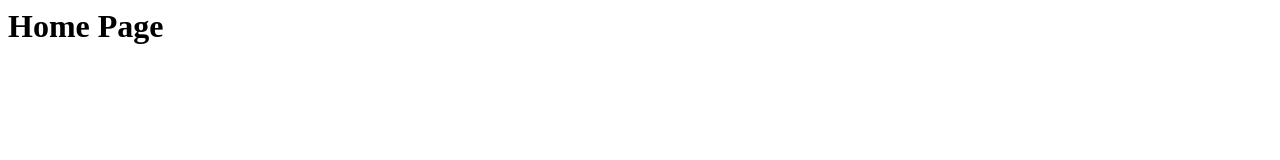
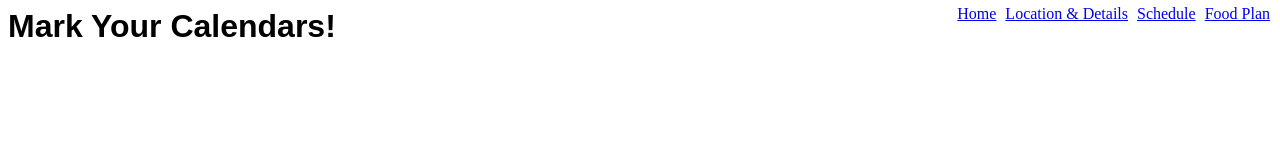
Before and after one commit to LeRandy/513_AS1, a plain HTML site: page index.html in a window 1280 px wide. Drawn offline with Linux system fonts and the light colour scheme.

Commit message:
Added files.

```diff
--- a/index.html
+++ b/index.html
@@ -1 +1,22 @@
-<h1>Home Page</h1>
+<!DOCTYPE>
+<html>
+	<head>
+		<link rel="stylesheet" href="style.css">
+	</head>
+	<body>
+		<nav>
+			<a href="index.html">Home</a>
+			<a href="location.html">Location & Details</a>
+			<a href="Schedule.html">Schedule</a>
+			<a href="foodplan.html">Food Plan</a>
+		</nav>
+		<h1 class="Title">Mark Your Calendars!</h1>
+	</body>
+
+
+
+
+
+
+
+</html>
--- a/style.css
+++ b/style.css
@@ -0,0 +1,21 @@
+nav {
+	position: fixed;
+	top: 0;
+	right: 0;
+
+	padding-right: 5px;
+	padding-top: 5px;
+	z-index: 99999;
+}
+
+.title {
+	font-family: fantasy;
+}
+
+a:hover{
+	color:yellow;
+}
+
+nav > a {
+	margin-right: 5px;
+}
```
Also changed, not shown: foodplan.html (added), schedule.html (added).
